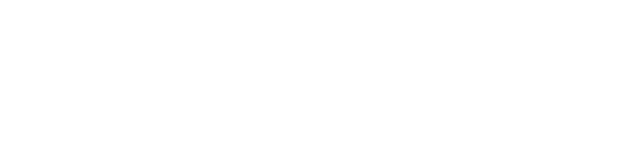
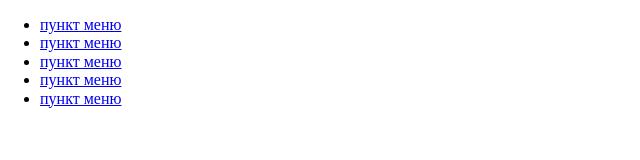
Before and after one commit to kirsenko/codeWars, a plain HTML site: page index.html in a window 1280 px wide. Shown: the whole page, without its empty margins (0-640 px from the left). Drawn offline with nearby package versions, Linux system fonts and the light colour scheme.

Commit message:
change html

```diff
--- a/index.html
+++ b/index.html
@@ -19,6 +19,15 @@
     <header></header>
 
     <main>
+
+    <ul>
+        <li><a href="#">пункт меню</a></li>
+        <li><a href="#">пункт меню</a></li>
+        <li><a href="#">пункт меню</a></li>
+        <li><a href="#">пункт меню</a></li>
+        <li><a href="#">пункт меню</a></li>
+    </ul>
+
     </main>
 
     <footer></footer>
```
